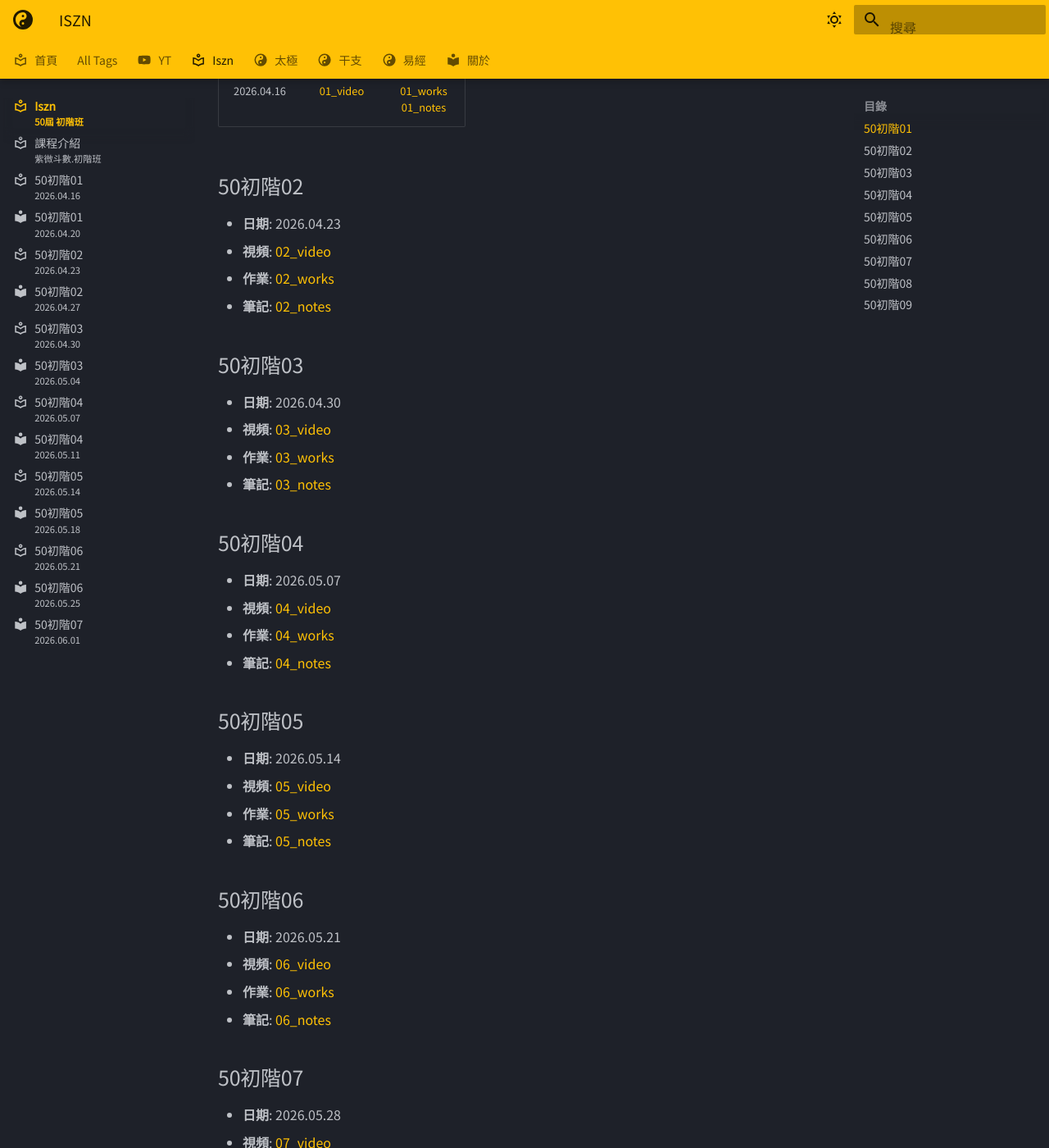
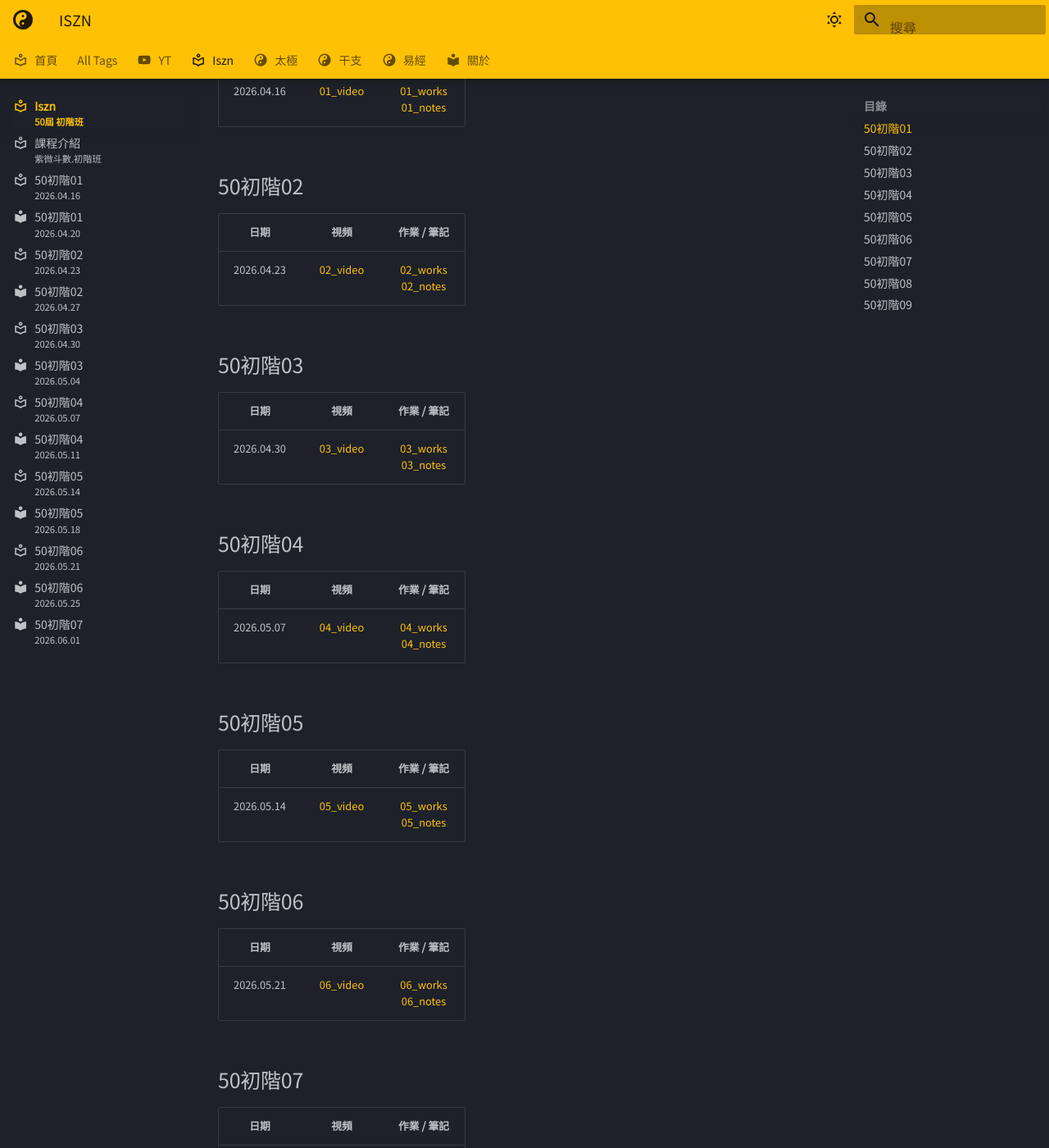
Before and after one commit to oolongyuan/oolongyuan.github.io, an MkDocs documentation site: the page built from docs/iszn/index.md, in a window 1280 px wide and 1400 px high, scrolled down 610 px. Shown: the whole window at 82% size. Built offline with MkDocs 1.6.1 and Material for MkDocs 9.7.7, drawn with Linux system fonts in a browser that asks for light colours; some web fonts are replaced; plug-ins that fetch from the network failed and are left out; some of the changed text lies outside the part shown.

Commit message:
updated formatting

```diff
--- a/docs/iszn/index.md
+++ b/docs/iszn/index.md
@@ -18,61 +18,58 @@ subtitle: 50屆 初階班
 
 ## 50初階02
 
- - **日期**: 2026.04.23
- - **視頻**: [02_video][v02]{target="_blank"}
- - **作業**: [02_works](./note_02_homework/)
- - **筆記**: [02_notes](./note_02/)
+| **日期** | **視頻** | **作業** / **筆記** |
+| :------: | :------: | :-----------------: |
+| 2026.04.23 | [02_video][v02]{target="_blank"} | [02_works](./note_02_homework/) </br> [02_notes](./note_02/) |
 
 
 ## 50初階03
 
- - **日期**: 2026.04.30
- - **視頻**: [03_video][v03]{target="_blank"}
- - **作業**: [03_works](./note_03_homework/)
- - **筆記**: [03_notes](./note_03/)
+| **日期** | **視頻** | **作業** / **筆記** |
+| :------: | :------: | :-----------------: |
+| 2026.04.30 | [03_video][v03]{target="_blank"} | [03_works](./note_03_homework/) </br> [03_notes](./note_03/) |
 
 
 ## 50初階04
 
- - **日期**: 2026.05.07
- - **視頻**: [04_video][v04]{target="_blank"}
- - **作業**: [04_works](./note_04_homework/)
- - **筆記**: [04_notes](./note_04/)
+| **日期** | **視頻** | **作業** / **筆記** |
+| :------: | :------: | :-----------------: |
+| 2026.05.07 | [04_video][v04]{target="_blank"} | [04_works](./note_04_homework/) </br> [04_notes](./note_04/) |
 
 
 ## 50初階05
 
- - **日期**: 2026.05.14
- - **視頻**: [05_video][v05]{target="_blank"}
- - **作業**: [05_works](./note_05_homework/)
- - **筆記**: [05_notes](./note_05/)
+| **日期** | **視頻** | **作業** / **筆記** |
+| :------: | :------: | :-----------------: |
+| 2026.05.14 | [05_video][v05]{target="_blank"} | [05_works](./note_05_homework/) </br> [05_notes](./note_05/) |
 
 
 ## 50初階06
 
- - **日期**: 2026.05.21
- - **視頻**: [06_video][v06]{target="_blank"}
- - **作業**: [06_works](./note_06_homework/)
- - **筆記**: [06_notes](./note_06/)
+| **日期** | **視頻** | **作業** / **筆記** |
+| :------: | :------: | :-----------------: |
+| 2026.05.21 | [06_video][v06]{target="_blank"} | [06_works](./note_06_homework/) </br> [06_notes](./note_06/) |
 
 
 ## 50初階07
 
- - **日期**: 2026.05.28
- - **視頻**: [07_video][v07]{target="_blank"}
- - **作業**: [07_works](./note_07_homework/)
- - **筆記**: [07_notes](./note_07/)
+| **日期** | **視頻** | **作業** / **筆記** |
+| :------: | :------: | :-----------------: |
+| 2026.05.28 | [07_video][v07]{target="_blank"} | [07_works](./note_07_homework/) </br> [07_notes](./note_07/) |
 
 
 ## 50初階08
 
- - **日期**: 2026.06.04
- - **視頻**: [08_video][v08]{target="_blank"}
- - 作業: [08_works](./note_08_homework/)
- - 筆記: [08_notes](./note_08/)
+| **日期** | **視頻** | **作業** / **筆記** |
+| :------: | :------: | :-----------------: |
+| 2026.06.04 | [08_video][v08]{target="_blank"} | [08_works](./note_08_homework/) </br> [08_notes](./note_08/) |
 
 
 ## 50初階09
+
+| **日期** | **視頻** | **作業** / **筆記** |
+| :------: | :------: | :-----------------: |
+| | | |
 
  1. 筆記: [50初階09_202606](/iszn//)
  1. 筆記: [50初階10_202606](/iszn//)
```
